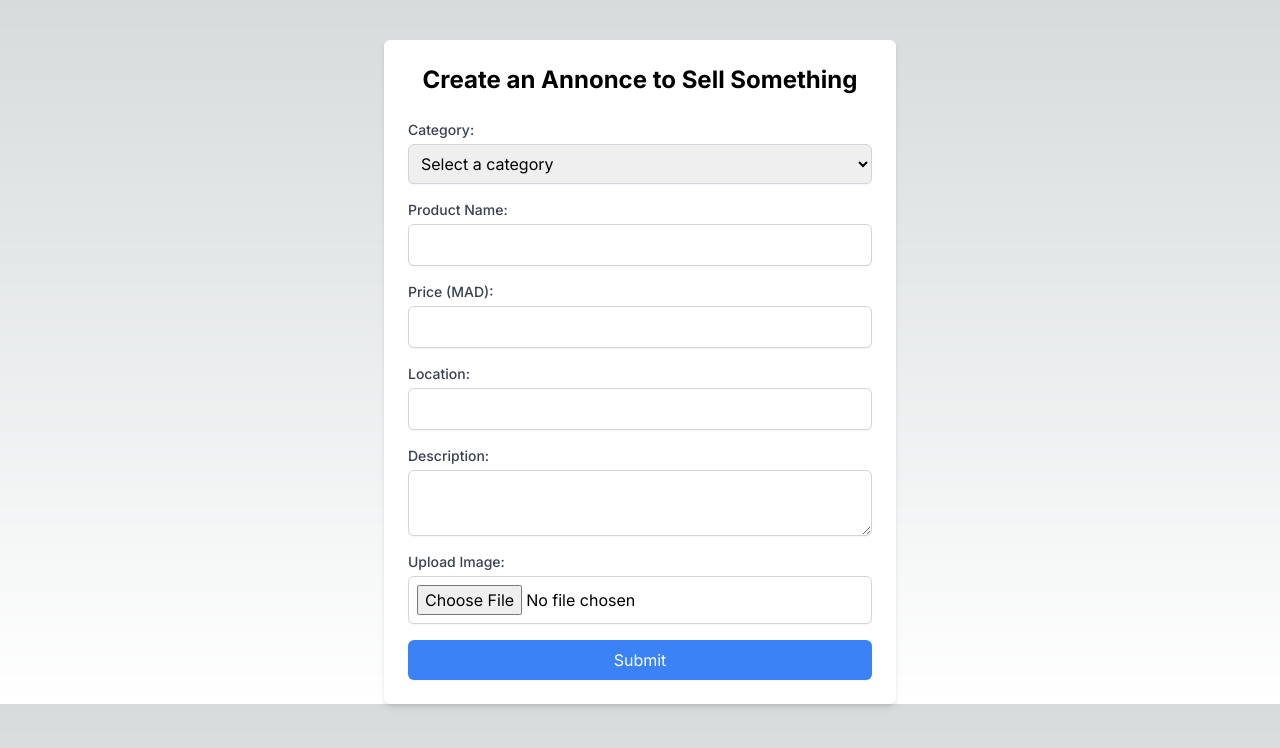
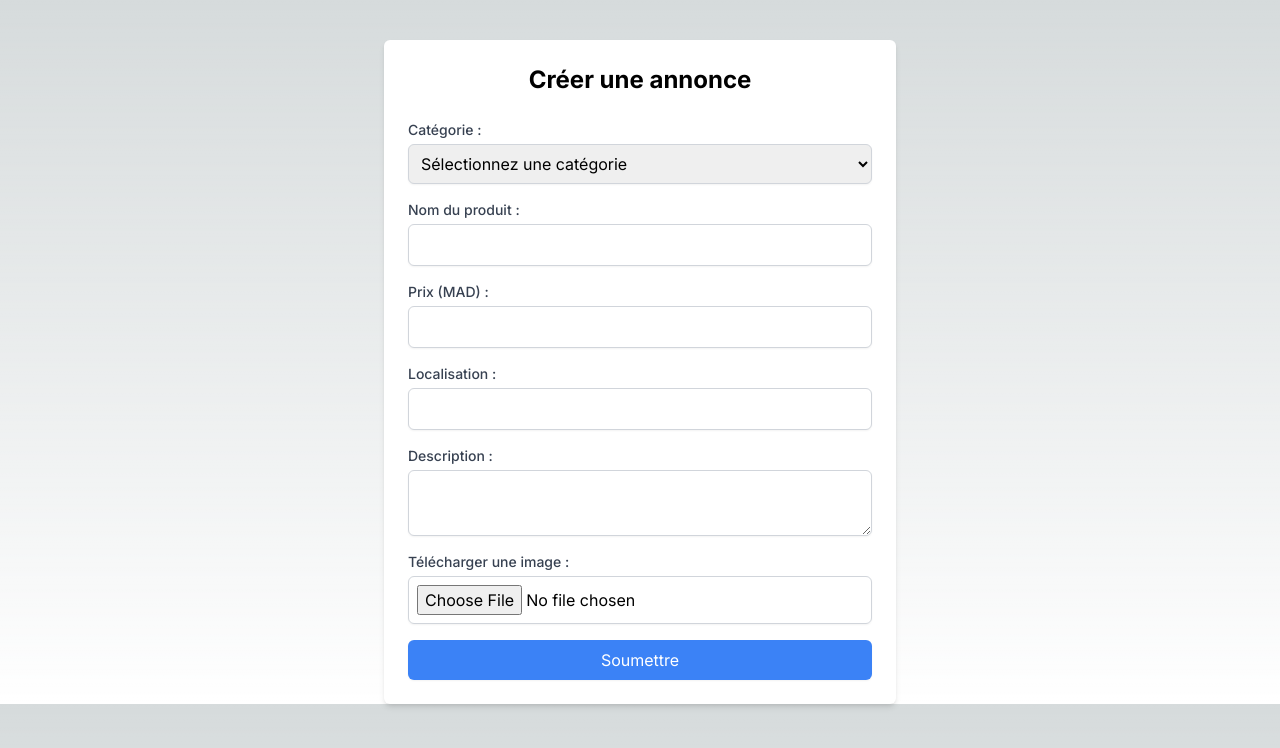
Before and after one commit to Marouane124/Swika-app, a Next.js app: page /formulaireAnnonce in a window 1280 px wide. Shown: the top 748 px of the page. Built offline with nearby package versions, Linux system fonts and the light colour scheme.

Commit message:
fix erreur de categorie

```diff
--- a/app/formulaireAnnonce/page.tsx
+++ b/app/formulaireAnnonce/page.tsx
@@ -2,17 +2,17 @@
 import { useState } from 'react';
 
 const FormulaireAnnonce = () => {
-  const [category, setCategory] = useState('');
-  const [productName, setProductName] = useState('');
-  const [price, setPrice] = useState('');
-  const [location, setLocation] = useState('');
+  const [categorie, setCategorie] = useState('');
+  const [nomProduit, setNomProduit] = useState('');
+  const [prix, setPrix] = useState('');
+  const [localisation, setLocalisation] = useState('');
   const [description, setDescription] = useState('');
   const [image, setImage] = useState<File | null>(null);
 
   const handleSubmit = (e: React.FormEvent) => {
     e.preventDefault();
-    // Handle form submission here (e.g., send data to an API)
-    console.log({ category, productName, price, location, description, image });
+    // Gérez la soumission du formulaire ici (par exemple, envoyer les données à une API)
+    console.log({ categorie, nomProduit, prix, localisation, description, image });
   };
 
   const handleImageChange = (e: React.ChangeEvent<HTMLInputElement>) => {
@@ -23,60 +23,60 @@ const FormulaireAnnonce = () => {
 
   return (
     <div className="max-w-lg mx-auto mt-10 p-6 bg-white shadow-md rounded-md">
-      <h1 className="text-2xl font-bold mb-6 text-center">Create an Annonce to Sell Something</h1>
+      <h1 className="text-2xl font-bold mb-6 text-center">Créer une annonce</h1>
       <form onSubmit={handleSubmit}>
         <div className="mb-4">
-          <label htmlFor="category" className="block text-sm font-medium text-gray-700">Category:</label>
+          <label htmlFor="categorie" className="block text-sm font-medium text-gray-700">Catégorie :</label>
           <select
-            id="category"
-            value={category}
-            onChange={(e) => setCategory(e.target.value)}
+            id="categorie"
+            value={categorie}
+            onChange={(e) => setCategorie(e.target.value)}
             required
             className="mt-1 block w-full p-2 border border-gray-300 rounded-md shadow-sm focus:ring-blue-500 focus:border-blue-500"
           >
-            <option value="" disabled>Select a category</option>
-            <option value="electronics">Electronics</option>
-            <option value="furniture">Furniture</option>
-            <option value="clothing">Clothing</option>
-            <option value="books">Books</option>
-            {/* Add more categories as needed */}
+            <option value="" disabled>Sélectionnez une catégorie</option>
+            <option value="electronique">Électronique</option>
+            <option value="meubles">Meubles</option>
+            <option value="vetements">Vêtements</option>
+            <option value="livres">Livres</option>
+            {/* Ajoutez plus de catégories si nécessaire */}
           </select>
         </div>
         <div className="mb-4">
-          <label htmlFor="productName" className="block text-sm font-medium text-gray-700">Product Name:</label>
+          <label htmlFor="nomProduit" className="block text-sm font-medium text-gray-700">Nom du produit :</label>
           <input
             type="text"
-            id="productName"
-            value={productName}
-            onChange={(e) => setProductName(e.target.value)}
+            id="nomProduit"
+            value={nomProduit}
+            onChange={(e) => setNomProduit(e.target.value)}
             required
             className="mt-1 block w-full p-2 border border-gray-300 rounded-md shadow-sm focus:ring-blue-500 focus:border-blue-500"
           />
         </div>
         <div className="mb-4">
-          <label htmlFor="price" className="block text-sm font-medium text-gray-700">Price (MAD):</label>
+          <label htmlFor="prix" className="block text-sm font-medium text-gray-700">Prix (MAD) :</label>
           <input
             type="number"
-            id="price"
-            value={price}
-            onChange={(e) => setPrice(e.target.value)}
+            id="prix"
+            value={prix}
+            onChange={(e) => setPrix(e.target.value)}
             required
             className="mt-1 block w-full p-2 border border-gray-300 rounded-md shadow-sm focus:ring-blue-500 focus:border-blue-500"
           />
         </div>
         <div className="mb-4">
-          <label htmlFor="location" className="block text-sm font-medium text-gray-700">Location:</label>
+          <label htmlFor="localisation" className="block text-sm font-medium text-gray-700">Localisation :</label>
           <input
             type="text"
-            id="location"
-            value={location}
-            onChange={(e) => setLocation(e.target.value)}
+            id="localisation"
+            value={localisation}
+            onChange={(e) => setLocalisation(e.target.value)}
             required
             className="mt-1 block w-full p-2 border border-gray-300 rounded-md shadow-sm focus:ring-blue-500 focus:border-blue-500"
           />
         </div>
         <div className="mb-4">
-          <label htmlFor="description" className="block text-sm font-medium text-gray-700">Description:</label>
+          <label htmlFor="description" className="block text-sm font-medium text-gray-700">Description :</label>
           <textarea
             id="description"
             value={description}
@@ -86,7 +86,7 @@ const FormulaireAnnonce = () => {
           />
         </div>
         <div className="mb-4">
-          <label htmlFor="image" className="block text-sm font-medium text-gray-700">Upload Image:</label>
+          <label htmlFor="image" className="block text-sm font-medium text-gray-700">Télécharger une image :</label>
           <input
             type="file"
             id="image"
@@ -98,7 +98,7 @@ const FormulaireAnnonce = () => {
           type="submit"
           className="w-full bg-blue-500 text-white p-2 rounded-md shadow-sm hover:bg-blue-600 focus:ring-2 focus:ring-blue-500 focus:ring-opacity-50"
         >
-          Submit
+          Soumettre
         </button>
       </form>
     </div>
```
